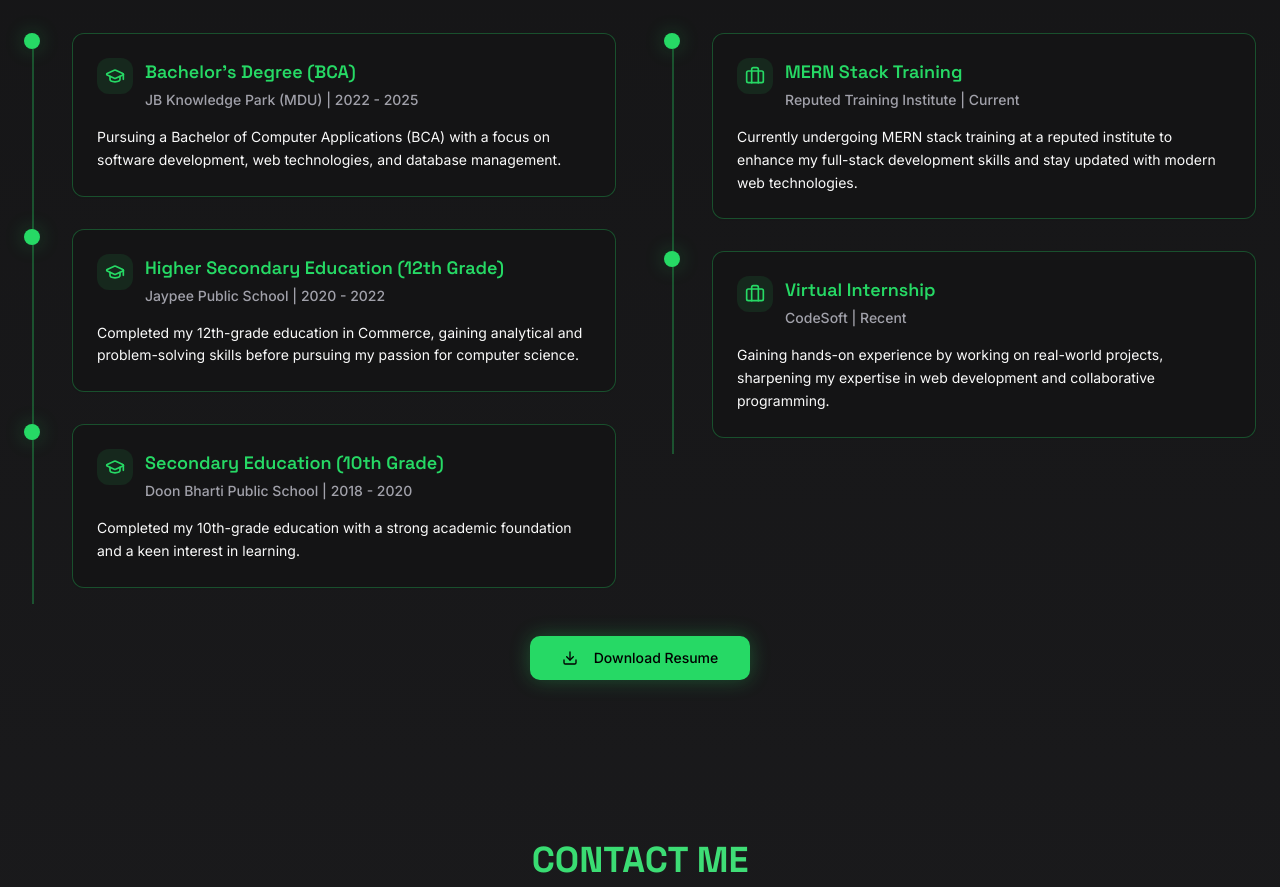
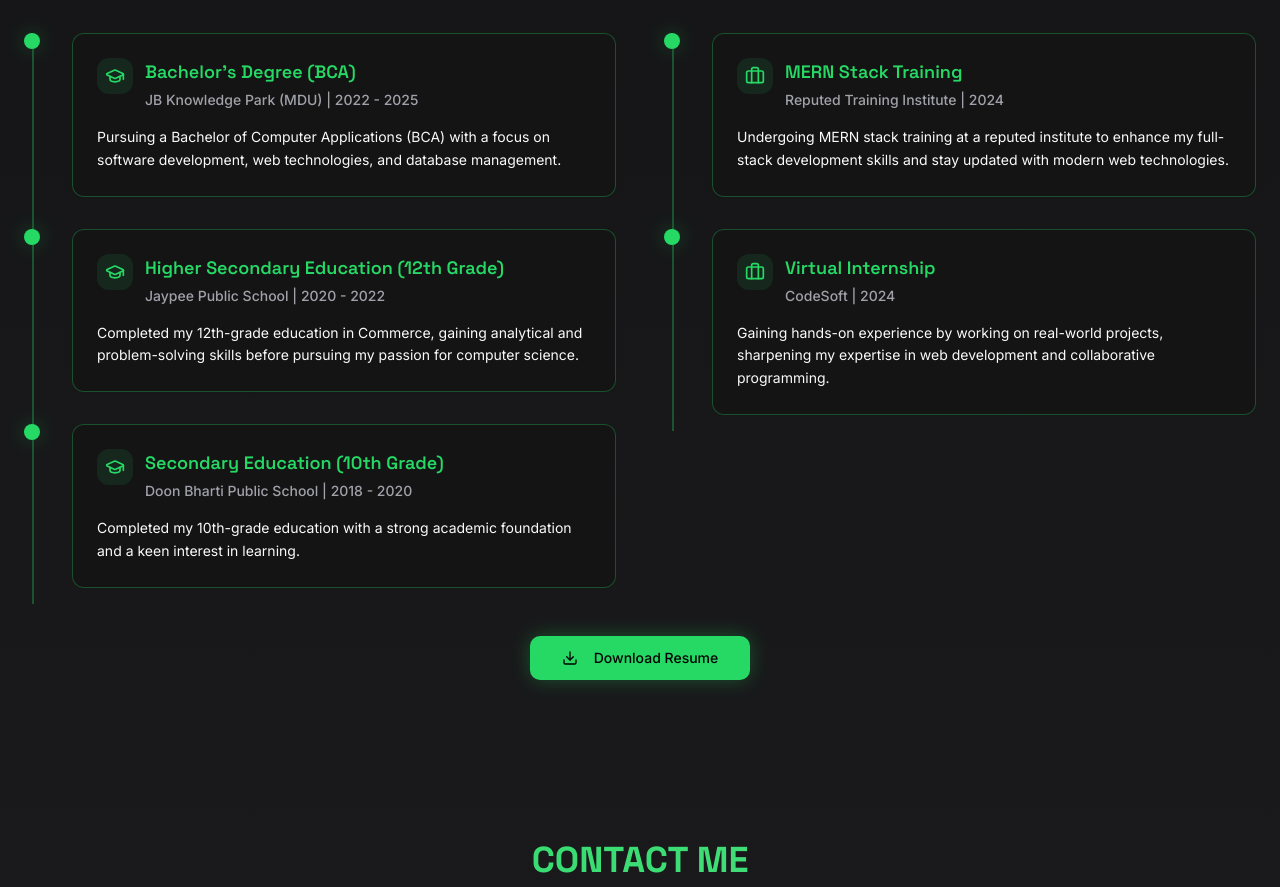
Before and after one commit to RawatPriyanshu/priyanshurawat-portfolio, a React (Vite) app: page / in a window 1280 px wide. Shown: the part 2984-3871 px from the top of the page. Built offline with nearby package versions, Linux system fonts and the light colour scheme.

Commit message:
Remove "current" and "recent"
Remove "current" and "recent" from the experience section.

```diff
--- a/src/components/Resume.tsx
+++ b/src/components/Resume.tsx
@@ -28,13 +28,13 @@ const Resume = () => {
     {
       role: "MERN Stack Training",
       company: "Reputed Training Institute",
-      period: "Current",
-      description: "Currently undergoing MERN stack training at a reputed institute to enhance my full-stack development skills and stay updated with modern web technologies."
+      period: "2024",
+      description: "Undergoing MERN stack training at a reputed institute to enhance my full-stack development skills and stay updated with modern web technologies."
     },
     {
       role: "Virtual Internship",
       company: "CodeSoft",
-      period: "Recent",
+      period: "2024",
       description: "Gaining hands-on experience by working on real-world projects, sharpening my expertise in web development and collaborative programming."
     }
   ];
```
